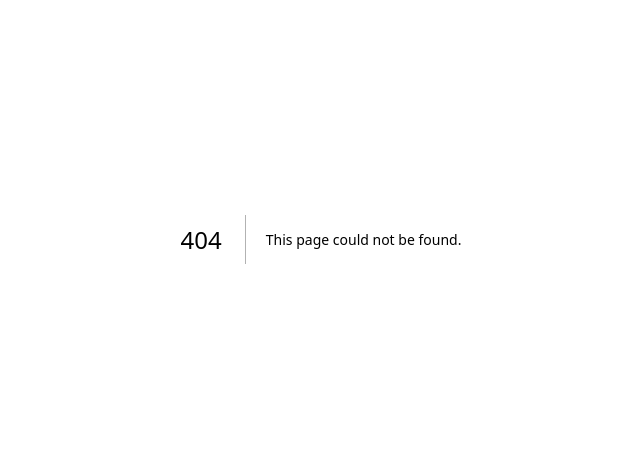
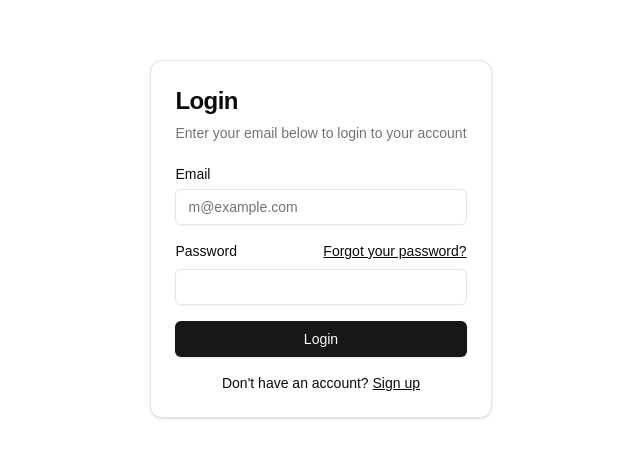
Before and after one commit to URoomManagement/Frontend, a Next.js app in the folder room-management/: page /login in a window 1280 px wide. Before the commit this address had no page. Shown: the part 161-618 px from the top of the page, without its empty margins (319-959 px from the left). Built offline with nearby package versions, Linux system fonts and the light colour scheme.

Commit message:
Add login page

```diff
--- a/room-management/package.json
+++ b/room-management/package.json
@@ -9,6 +9,8 @@
     "lint": "next lint"
   },
   "dependencies": {
+    "@radix-ui/react-label": "^2.1.1",
+    "@radix-ui/react-slot": "^1.1.1",
     "class-variance-authority": "^0.7.1",
     "clsx": "^2.1.1",
     "lucide-react": "^0.468.0",
--- /dev/null
+++ b/room-management/src/app/login/page.tsx
@@ -0,0 +1,9 @@
+import { LoginForm } from "@/components/login-form"
+
+export default function Page() {
+  return (
+    <div className="flex h-screen w-full items-center justify-center px-4">
+      <LoginForm />
+    </div>
+  )
+}
--- /dev/null
+++ b/room-management/src/components/login-form.tsx
@@ -0,0 +1,59 @@
+import Link from "next/link"
+
+import { Button } from "@/components/ui/button"
+import {
+  Card,
+  CardContent,
+  CardDescription,
+  CardHeader,
+  CardTitle,
+} from "@/components/ui/card"
+import { Input } from "@/components/ui/input"
+import { Label } from "@/components/ui/label"
+
+export function LoginForm() {
+  return (
+    <Card className="mx-auto max-w-sm">
+      <CardHeader>
+        <CardTitle className="text-2xl">Login</CardTitle>
+        <CardDescription>
+          Enter your email below to login to your account
+        </CardDescription>
+      </CardHeader>
+      <CardContent>
+        <div className="grid gap-4">
+          <div className="grid gap-2">
+            <Label htmlFor="email">Email</Label>
+            <Input
+              id="email"
+              type="email"
+              placeholder="m@example.com"
+              required
+            />
+          </div>
+          <div className="grid gap-2">
+            <div className="flex items-center">
+              <Label htmlFor="password">Password</Label>
+              <Link href="#" className="ml-auto inline-block text-sm underline">
+                Forgot your password?
+              </Link>
+            </div>
+            <Input id="password" type="password" required />
+          </div>
+          <Button type="submit" className="w-full">
+            Login
+          </Button>
+          {/* <Button variant="outline" className="w-full">
+            Login with Google
+          </Button> */}
+        </div>
+        <div className="mt-4 text-center text-sm">
+          Don&apos;t have an account?{" "}
+          <Link href="#" className="underline">
+            Sign up
+          </Link>
+        </div>
+      </CardContent>
+    </Card>
+  )
+}
--- /dev/null
+++ b/room-management/src/components/ui/button.tsx
@@ -0,0 +1,57 @@
+import * as React from "react"
+import { Slot } from "@radix-ui/react-slot"
+import { cva, type VariantProps } from "class-variance-authority"
+
+import { cn } from "@/lib/utils"
+
+const buttonVariants = cva(
+  "inline-flex items-center justify-center gap-2 whitespace-nowrap rounded-md text-sm font-medium transition-colors focus-visible:outline-none focus-visible:ring-1 focus-visible:ring-ring disabled:pointer-events-none disabled:opacity-50 [&_svg]:pointer-events-none [&_svg]:size-4 [&_svg]:shrink-0",
+  {
+    variants: {
+      variant: {
+        default:
+          "bg-primary text-primary-foreground shadow hover:bg-primary/90",
+        destructive:
+          "bg-destructive text-destructive-foreground shadow-sm hover:bg-destructive/90",
+        outline:
+          "border border-input bg-background shadow-sm hover:bg-accent hover:text-accent-foreground",
+        secondary:
+          "bg-secondary text-secondary-foreground shadow-sm hover:bg-secondary/80",
+        ghost: "hover:bg-accent hover:text-accent-foreground",
+        link: "text-primary underline-offset-4 hover:underline",
+      },
+      size: {
+        default: "h-9 px-4 py-2",
+        sm: "h-8 rounded-md px-3 text-xs",
+        lg: "h-10 rounded-md px-8",
+        icon: "h-9 w-9",
+      },
+    },
+    defaultVariants: {
+      variant: "default",
+      size: "default",
+    },
+  }
+)
+
+export interface ButtonProps
+  extends React.ButtonHTMLAttributes<HTMLButtonElement>,
+    VariantProps<typeof buttonVariants> {
+  asChild?: boolean
+}
+
+const Button = React.forwardRef<HTMLButtonElement, ButtonProps>(
+  ({ className, variant, size, asChild = false, ...props }, ref) => {
+    const Comp = asChild ? Slot : "button"
+    return (
+      <Comp
+        className={cn(buttonVariants({ variant, size, className }))}
+        ref={ref}
+        {...props}
+      />
+    )
+  }
+)
+Button.displayName = "Button"
+
+export { Button, buttonVariants }
--- /dev/null
+++ b/room-management/src/components/ui/card.tsx
@@ -0,0 +1,76 @@
+import * as React from "react"
+
+import { cn } from "@/lib/utils"
+
+const Card = React.forwardRef<
+  HTMLDivElement,
+  React.HTMLAttributes<HTMLDivElement>
+>(({ className, ...props }, ref) => (
+  <div
+    ref={ref}
+    className={cn(
+      "rounded-xl border bg-card text-card-foreground shadow",
+      className
+    )}
+    {...props}
+  />
+))
+Card.displayName = "Card"
+
+const CardHeader = React.forwardRef<
+  HTMLDivElement,
+  React.HTMLAttributes<HTMLDivElement>
+>(({ className, ...props }, ref) => (
+  <div
+    ref={ref}
+    className={cn("flex flex-col space-y-1.5 p-6", className)}
+    {...props}
+  />
+))
+CardHeader.displayName = "CardHeader"
+
+const CardTitle = React.forwardRef<
+  HTMLDivElement,
+  React.HTMLAttributes<HTMLDivElement>
+>(({ className, ...props }, ref) => (
+  <div
+    ref={ref}
+    className={cn("font-semibold leading-none tracking-tight", className)}
+    {...props}
+  />
+))
+CardTitle.displayName = "CardTitle"
+
+const CardDescription = React.forwardRef<
+  HTMLDivElement,
+  React.HTMLAttributes<HTMLDivElement>
+>(({ className, ...props }, ref) => (
+  <div
+    ref={ref}
+    className={cn("text-sm text-muted-foreground", className)}
+    {...props}
+  />
+))
+CardDescription.displayName = "CardDescription"
+
+const CardContent = React.forwardRef<
+  HTMLDivElement,
+  React.HTMLAttributes<HTMLDivElement>
+>(({ className, ...props }, ref) => (
+  <div ref={ref} className={cn("p-6 pt-0", className)} {...props} />
+))
+CardContent.displayName = "CardContent"
+
+const CardFooter = React.forwardRef<
+  HTMLDivElement,
+  React.HTMLAttributes<HTMLDivElement>
+>(({ className, ...props }, ref) => (
+  <div
+    ref={ref}
+    className={cn("flex items-center p-6 pt-0", className)}
+    {...props}
+  />
+))
+CardFooter.displayName = "CardFooter"
+
+export { Card, CardHeader, CardFooter, CardTitle, CardDescription, CardContent }
--- /dev/null
+++ b/room-management/src/components/ui/input.tsx
@@ -0,0 +1,22 @@
+import * as React from "react"
+
+import { cn } from "@/lib/utils"
+
+const Input = React.forwardRef<HTMLInputElement, React.ComponentProps<"input">>(
+  ({ className, type, ...props }, ref) => {
+    return (
+      <input
+        type={type}
+        className={cn(
+          "flex h-9 w-full rounded-md border border-input bg-transparent px-3 py-1 text-base shadow-sm transition-colors file:border-0 file:bg-transparent file:text-sm file:font-medium file:text-foreground placeholder:text-muted-foreground focus-visible:outline-none focus-visible:ring-1 focus-visible:ring-ring disabled:cursor-not-allowed disabled:opacity-50 md:text-sm",
+          className
+        )}
+        ref={ref}
+        {...props}
+      />
+    )
+  }
+)
+Input.displayName = "Input"
+
+export { Input }
--- /dev/null
+++ b/room-management/src/components/ui/label.tsx
@@ -0,0 +1,26 @@
+"use client"
+
+import * as React from "react"
+import * as LabelPrimitive from "@radix-ui/react-label"
+import { cva, type VariantProps } from "class-variance-authority"
+
+import { cn } from "@/lib/utils"
+
+const labelVariants = cva(
+  "text-sm font-medium leading-none peer-disabled:cursor-not-allowed peer-disabled:opacity-70"
+)
+
+const Label = React.forwardRef<
+  React.ElementRef<typeof LabelPrimitive.Root>,
+  React.ComponentPropsWithoutRef<typeof LabelPrimitive.Root> &
+    VariantProps<typeof labelVariants>
+>(({ className, ...props }, ref) => (
+  <LabelPrimitive.Root
+    ref={ref}
+    className={cn(labelVariants(), className)}
+    {...props}
+  />
+))
+Label.displayName = LabelPrimitive.Root.displayName
+
+export { Label }
```
Also changed, not shown: 1 other file (tests, documents, lock files or other folders).
